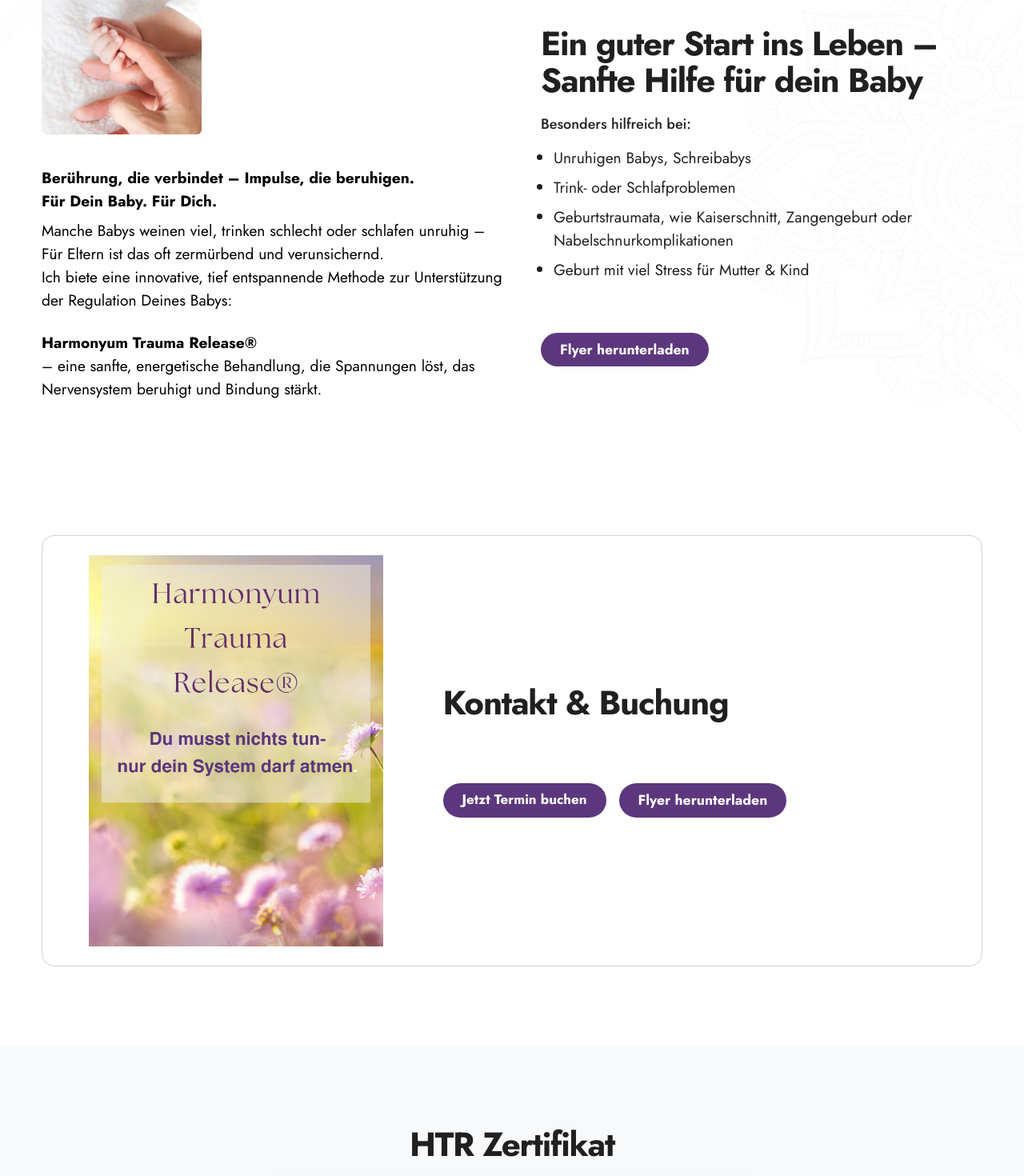
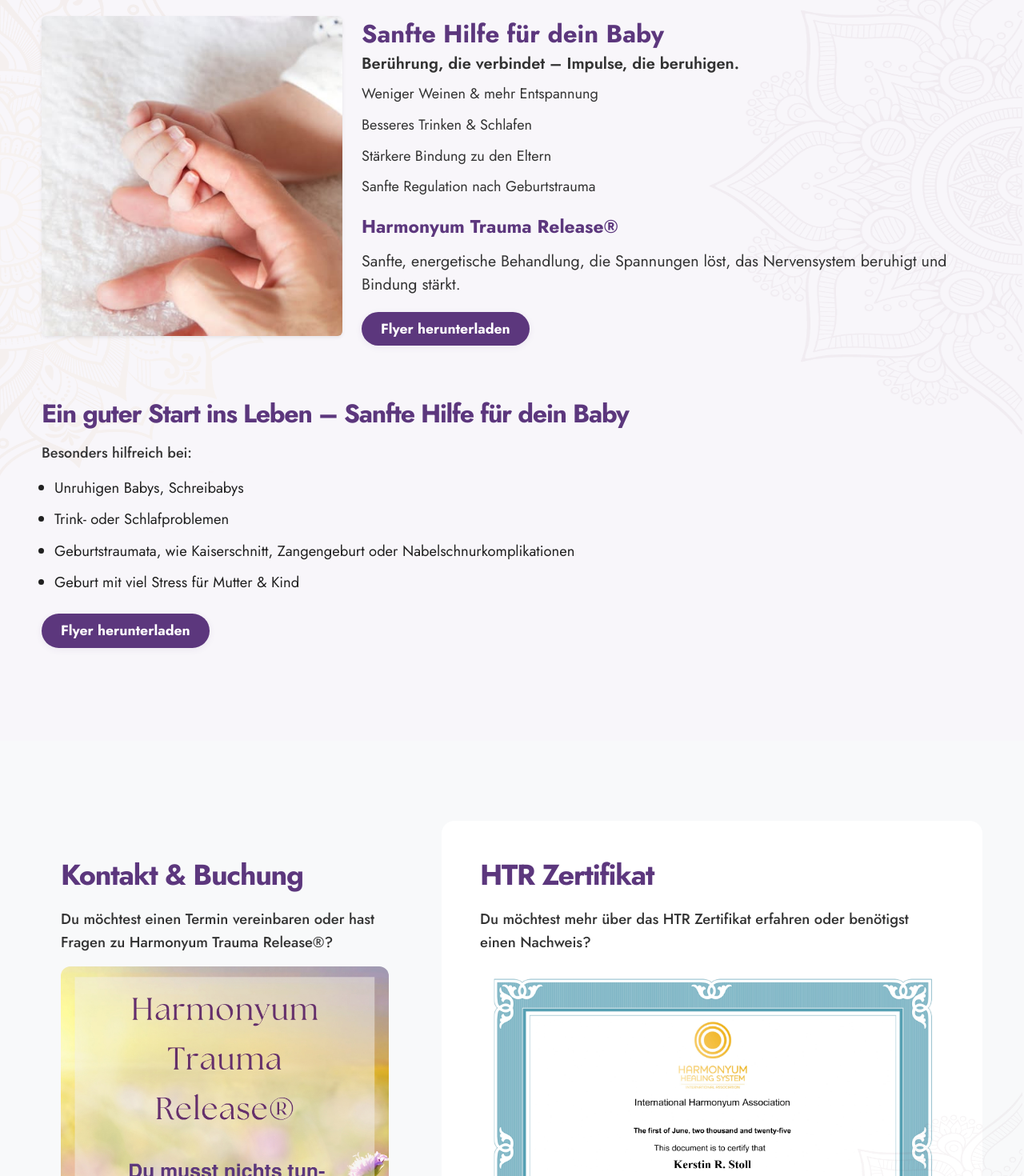
Before and after one commit to lokesh-annex/mindthera, a Next.js app: page /harmonyum in a window 1280 px wide. Shown: the part 3573-5043 px from the top of the page at 80% size. Built offline with nearby package versions, Linux system fonts and the light colour scheme; a web font is replaced by a local one.

Commit message:
homepage content change

```diff
--- a/app/harmonyum/page.tsx
+++ b/app/harmonyum/page.tsx
@@ -13,7 +13,7 @@
 import BabyFlyer from "@/components/harmonyum/BabyFlyer";
 import AblaufDerBehandlung from "@/components/harmonyum/AblaufDerBehandlung";
 import KontaktBuchung from "@/components/harmonyum/KontaktBuchung";
-import HTRCertificate from "@/components/harmonyum/HTRCertificate";
+
 
 export default function HarmonyumPage() {
   return (
@@ -38,7 +38,7 @@
 
   <BabyFlyer />
   <KontaktBuchung />
-  <HTRCertificate />
+
     </>
   );
 }
--- a/components/harmonyum/BabyFlyer.tsx
+++ b/components/harmonyum/BabyFlyer.tsx
@@ -1,64 +1,157 @@
 import React from "react";
 import Image from "next/image";
+
 export default function BabyFlyer() {
   return (
-    <section className="py-5 babyflyer-sec  position-relative" >
-     <span className="absolute top-0 end-0">
+    <section
+      className="pt-8 babyflyer-sec position-relative"
+      style={{ background: "#f8f6fa" }}
+    >
+      <span className="d-none d-lg-block position-absolute top-0 end-0">
         <Image
           src="/images/bg-2-copyright-right.webp"
           width={393}
           height={625}
-
+          alt="Background Copyright"
+          priority
+        />
+      </span>
+<span className="d-none d-lg-block position-absolute top-0 strat-0">
+        <Image
+          src="/images/left-mandla.png"
+          width={393}
+          height={685}
           alt="Background Copyright"
           priority
         />
       </span>
 
-      <div
-        style={{
-          position: 'absolute',
-          inset: 0,
-          zIndex: 1,
-          background: '#ffffff9d',
-        }}
-        aria-hidden="true"
-      />
       <div className="container position-relative" style={{ zIndex: 2 }}>
-        <div className="row align-items-center">
-          <div className="col-lg-6 col-md-12 mb-4 mb-md-0">
-            <img
+        <div className="row">
+          <div className="col-sm-4">
+            <Image
               src="/images/c-img.jpg"
               alt="Sanfte Hilfe für dein Baby"
-              width={150}
-              height={150}
-              className="img-fluid rounded  mb-3"
-              style={{ objectFit: "cover", width: 200, height: 200 }}
+              width={370}
+              height={400}
+              className="rounded mb-3 shadow-sm w-100"
+              style={{ objectFit: "cover" }}
             />
-            <p className="mb-2 mt-4 " style={{fontSize:'1.2rem'}}><strong>Berührung, die verbindet – Impulse, die beruhigen.<br />Für Dein Baby. Für Dich.</strong></p>
-            <p style={{fontSize:'1.2rem'}}>Manche Babys weinen viel, trinken schlecht oder schlafen unruhig – Für Eltern ist das oft zermürbend und verunsichernd.<br />
-              Ich biete eine innovative, tief entspannende Methode zur Unterstützung der Regulation Deines Babys:<br />
-              <strong className="mt-4 d-block">Harmonyum Trauma Release®</strong> – eine sanfte, energetische Behandlung, die Spannungen löst, das Nervensystem beruhigt und Bindung stärkt.</p>
+          </div>
+          <div className="col-sm-8">
+            <p
+              className="mb-2 mt-2"
+              style={{ fontSize: "1.95rem", fontWeight: 600 }}
+            >
+              <span style={{ color: "#5c377d", fontWeight: 700 }}>
+                Sanfte Hilfe für dein Baby
+              </span>
 
+            </p>
+             <p
+              className="mb-2 mt-2"
+              style={{ fontSize: "1.25rem", fontWeight: 600 }}
+            >
+
+              <span style={{ color: "#333" }}>
+                Berührung, die verbindet – Impulse, die beruhigen.
+              </span>
+            </p>
+            <ul
+              className="list-unstyled  mb-3"
+              style={{ fontSize: "1.13rem", color: "#333", lineHeight: 1.7 }}
+            >
+              <li className="mb-2">
+               Weniger
+                Weinen & mehr Entspannung
+              </li>
+              <li className="mb-2">
+                Besseres
+                Trinken & Schlafen
+              </li>
+              <li className="mb-2">
+                Stärkere
+                Bindung zu den Eltern
+              </li>
+              <li className="mb-2">
+               Sanfte
+                Regulation nach Geburtstrauma
+              </li>
+            </ul>
+            <p
+              className=" mb-2"
+              style={{ fontSize: "1.43rem", color: "#333", lineHeight: 1.7 }}
+            >
+              <strong
+                className="mt-2 d-block"
+                style={{ color: "#5c377d", fontWeight: 700 }}
+              >
+                Harmonyum Trauma Release®
+              </strong>
+              </p>
+             <p style={{ fontSize: "1.23rem",color: "#333",  }}> Sanfte, energetische Behandlung, die Spannungen löst, das
+              Nervensystem beruhigt und Bindung stärkt.</p>
+
+
+            <div className="d-flex  mt-3">
+              <a
+                href="/images/pdfs/flyer-babys.pdf"
+                download
+                className="btn btn-main px-4 py-2 fw-bold"
+                style={{
+                  fontSize: "1.1rem",
+                  background: "#5c377d",
+                  color: "#fff",
+                  borderRadius: "2rem",
+                  boxShadow: "0 2px 8px rgba(92,55,125,0.08)",
+                }}
+              >
+                Flyer herunterladen
+              </a>
             </div>
-          <div className="col-lg-6 col-md-12">
-            <div className="px-4">
-            <h2 className="fw-bold mb-3">Ein guter Start ins Leben – Sanfte Hilfe für dein Baby</h2>
-            {/* <p className="mb-2"><strong>Kerstin R. Stoll</strong><br />
-              <a href="mailto:info@traumafrei.ch" className="link-success" style={{fontSize:'1.2rem'}}>info@traumafrei.ch</a> <br />
-              <span className="fw-bold">0041 76 560 70 56</span>
-            </p> */}
-            <h5 className="mt-3 mb-3">Besonders hilfreich bei:</h5>
-            <ul className="mb-3 ps-3" style={{fontSize: '1.2rem', color: '#202020'}}>
+          </div>
+
+          <div className="col-lg-12 mt-5">
+            <div className="px-0  py-3 ">
+              <h2
+                className="fw-bold mb-3"
+                style={{ color: "#5c377d", fontSize: "2rem" }}
+              >
+                Ein guter Start ins Leben – Sanfte Hilfe für dein Baby
+              </h2>
+              <h5 className="mt-3 mb-3 " style={{ color: "#333" }}>
+                Besonders hilfreich bei:
+              </h5>
+              <ul
+                className="mb-3 ps-3"
+                style={{
+                  fontSize: "1.15rem",
+                  color: "#202020",
+                  lineHeight: 1.7,
+                }}
+              >
                 <li className="mb-2">Unruhigen Babys, Schreibabys</li>
                 <li className="mb-2">Trink- oder Schlafproblemen</li>
-              <li className="mb-2">Geburtstraumata, wie Kaiserschnitt, Zangengeburt oder Nabelschnurkomplikationen</li>
-              <li className="mb-2">Geburt mit viel Stress für Mutter &amp; Kind</li>
+                <li className="mb-2">
+                  Geburtstraumata, wie Kaiserschnitt, Zangengeburt oder
+                  Nabelschnurkomplikationen
+                </li>
+                <li className="mb-2">
+                  Geburt mit viel Stress für Mutter &amp; Kind
+                </li>
               </ul>
+              <div className="d-flex  mt-4">
                 <a
-              href="images/pdfs/flyer-babys.pdf"
+                  href="/images/pdfs/flyer-babys.pdf"
                   download
-              className="btn btn-main px-4 py-2 fw-bold mt-5"
-              style={{ fontSize: '1.1rem' }}
+                  className="btn btn-main px-4 py-2 fw-bold"
+                  style={{
+                    fontSize: "1.1rem",
+                    background: "#5c377d",
+                    color: "#fff",
+                    borderRadius: "2rem",
+                    boxShadow: "0 2px 8px rgba(92,55,125,0.08)",
+                  }}
                 >
                   Flyer herunterladen
                 </a>
@@ -66,6 +159,7 @@
             </div>
           </div>
         </div>
+      </div>
     </section>
   );
 }
--- a/components/harmonyum/HTRCertificate.tsx
+++ b/components/harmonyum/HTRCertificate.tsx
@@ -3,11 +3,22 @@
 
 export default function HTRCertificate() {
   return (
-    <section className=" py-8 text-center bg-light">
-        <div className="container">
-      <h2 className="fw-bold mb-3"> HTR Zertifikat</h2>
-      <Image src="/images/HTR_certificate.jpg" alt="HTR Certificate Kerstin Stoll" width={600} height={850} className="img-fluid rounded shadow" />
-      </div>
-    </section>
+  <>
+
+    <div className="certificate-box px-5  py-5 bg-white rounded-4 ">
+              <h2 className="fw-bold mb-3 fs-36 fs-xs-24" style={{ color: '#5c377d' }}> HTR Zertifikat</h2>
+               <p className="mb-3" style={{ fontSize: '1.15rem', color: '#333', fontWeight: 500 }}>
+      Du möchtest mehr über das HTR Zertifikat erfahren oder benötigst einen Nachweis?
+
+    </p>
+              <Image
+                src="/images/HTR_certificate.jpg"
+                alt="HTR Certificate Kerstin Stoll"
+                width={1200}
+                height={1050}
+                className="img-fluid rounded "
+              />
+            </div>
+  </>
   );
 }
--- a/components/harmonyum/KontaktBuchung.tsx
+++ b/components/harmonyum/KontaktBuchung.tsx
@@ -1,47 +1,63 @@
-import React from "react";
-
+import Image from "next/image";
+import HTRCertificate from "@/components/harmonyum/HTRCertificate";
 export default function KontaktBuchung() {
   return (
-    <section className="container py-8">
-          <div className="card  rounded-4 p-2" >
-      <div className="row justify-content-center align-items-center">
-        <div className="col-md-5 text-center">
-          <div className="d-flex justify-content-center align-items-center h-100">
-            <img
+    <>
+      <section className="kontakt-buchung bg-light position-relative">
+        <span className="d-none d-lg-block position-absolute bottom-0 end-0">
+                <Image
+                  src="/images/bg-2-copyright-right.webp"
+                  width={293}
+                  height={485}
+                  alt="Background Copyright"
+                  priority
+                />
+              </span>
+        <div className="container">
+        <div className="row">
+          <div className="col-sm-5">
+            <div className="contact-booking rounded-4  px-4  py-5">
+            <h2 className="fw-bold mb-3 fs-36 fs-xs-24" style={{ color: '#5c377d' }}>Kontakt & Buchung</h2>
+              <p className="mb-3" style={{ fontSize: '1.15rem', color: '#333', fontWeight: 500 }}>
+                Du möchtest einen Termin vereinbaren oder hast Fragen zu Harmonyum Trauma Release®?
+
+              </p>
+            <div className="d-flex">
+              <Image
                 src="/images/Patienten.jpg"
                 alt="Kontakt & Buchung"
-              width={400}
-              height={180}
+                width={410}
+                height={120}
                 className="img-fluid"
-              style={{ background: '#fff', padding: '16px', objectFit: 'cover' }}
+                style={{ borderRadius: "12px", objectFit: "cover" }}
+                priority
               />
             </div>
-        </div>
-        <div className="col-md-7">
-            <h2 className="fw-bold mb-3">Kontakt & Buchung</h2>
-
             <div className="d-flex flex-column flex-md-row gap-3 mt-4">
               <a
                 href="https://www.traumafrei.ch/booking"
                 target="_blank"
                 rel="noopener"
-              className="btn btn-main px-4 py-2 fw-bold mt-5"
+                className="btn btn-main"
               >
                 Jetzt Termin buchen
               </a>
               <a
                 href="images/pdfs/flyer-patienten.pdf"
                 download
-              className="btn btn-main px-4 py-2 fw-bold mt-5"
-              style={{ fontSize: '1.1rem' }}
+                className="btn btn-main"
               >
                 Flyer herunterladen
               </a>
             </div>
             </div>
-
+          </div>
+          <div className="col-sm-7">
+            <HTRCertificate />
+          </div>
         </div>
         </div>
       </section>
+    </>
   );
 }
```
Also changed, not shown: app/styles/style.css, public/images/Patienten.jpg, public/images/left-mandla.png (added). Lines whose indentation alone changed are shown as unchanged.
